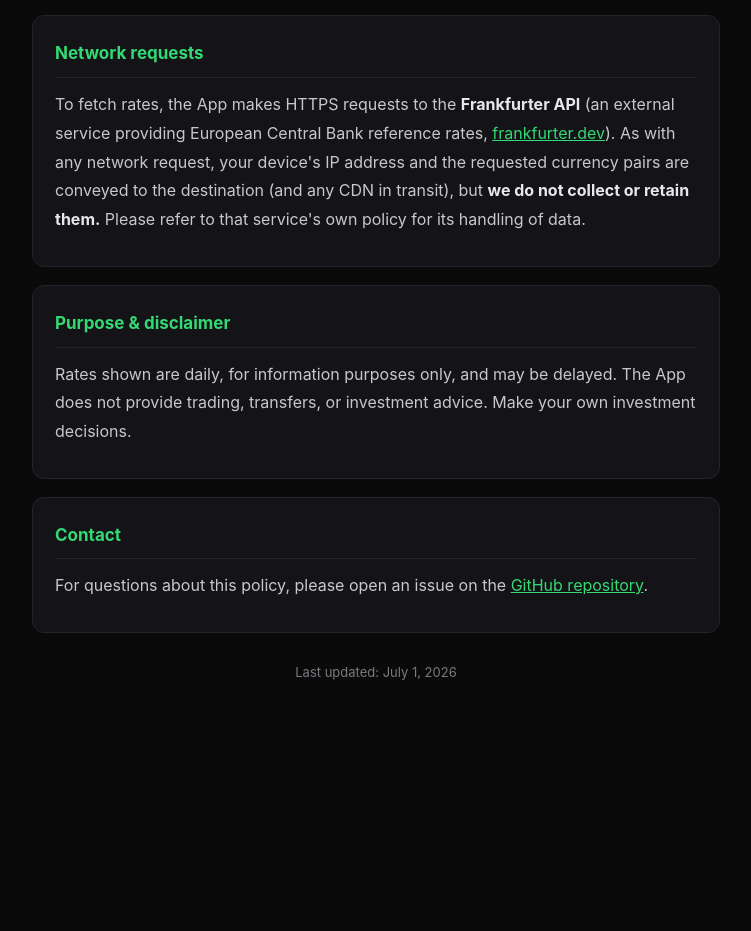
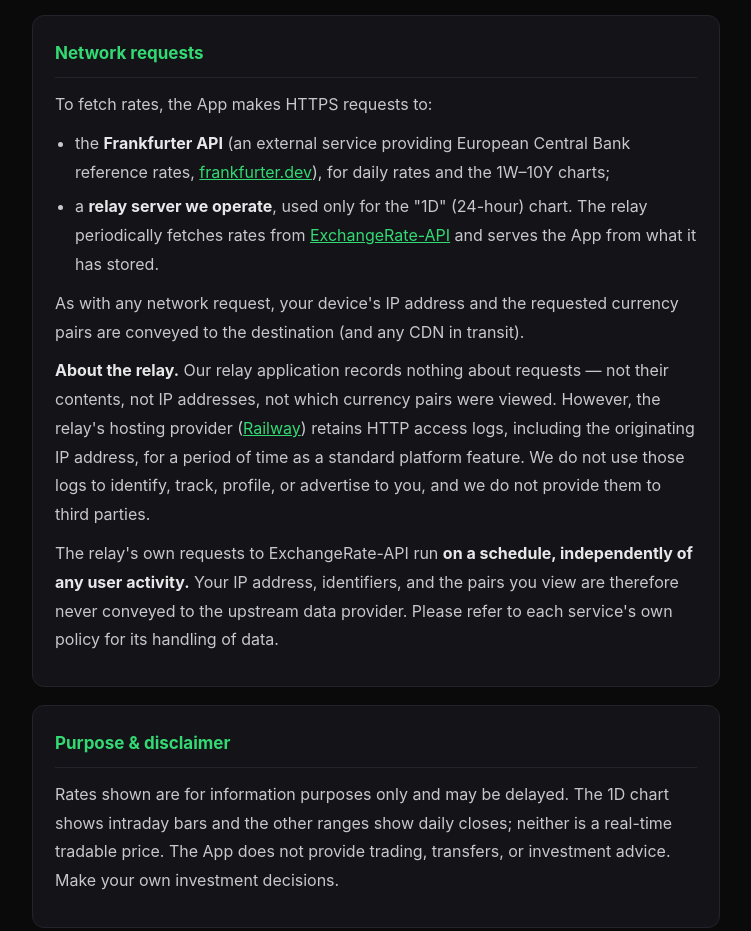
Before and after one commit to syys3537-ssm/fx-vision-privacy, a plain HTML site: page privacy.html in a window 1280 px wide. Shown: the part 822-1753 px from the top of the page, without its empty margins (264-1015 px from the left). Before the commit the page ends 1609 px from the top, so only its background shows below. Drawn offline with Linux system fonts and the light colour scheme.

Commit message:
Update privacy policy: intraday relay (ExchangeRate-API via Railway)

```diff
--- a/privacy.html
+++ b/privacy.html
@@ -68,17 +68,24 @@
     </section>
     <section>
       <h2>外部通信について</h2>
-      <p>本アプリは為替レートを取得するため、<strong>Frankfurter API</strong>（欧州中央銀行の参照レートを提供する外部サービス。<a href="https://frankfurter.dev/">frankfurter.dev</a>）へHTTPS通信を行います。この通信に伴い、通信の性質上お使いの端末のIPアドレスや取得対象の通貨ペアが送信先（および経由するCDN）に伝わりますが、<strong>当方はこれらを収集・保管しません。</strong> 送信先サービスの取り扱いについては各サービスのポリシーをご確認ください。</p>
+      <p>本アプリは為替レートを取得するため、以下へHTTPS通信を行います。</p>
+      <ul>
+        <li><strong>Frankfurter API</strong>（欧州中央銀行の参照レートを提供する外部サービス。<a href="https://frankfurter.dev/">frankfurter.dev</a>）— 日次レートおよび1週間〜10年のチャートの取得に使用します。</li>
+        <li><strong>当方が運用する中継サーバ</strong> — 「1D」（24時間）チャートの取得にのみ使用します。中継サーバは <a href="https://www.exchangerate-api.com/">ExchangeRate-API</a> から定期的にレートを取得して保持しており、アプリからのリクエストに対してはその保持データを返します。</li>
+      </ul>
+      <p>これらの通信に伴い、通信の性質上お使いの端末のIPアドレスや取得対象の通貨ペアが送信先（および経由するCDN）に伝わります。</p>
+      <p><strong>中継サーバについて。</strong> 当方は中継サーバのアプリケーションにおいて、リクエスト内容・IPアドレス・閲覧された通貨ペアのいずれも記録していません。ただし、中継サーバのホスティング事業者（<a href="https://railway.com/">Railway</a>）が、プラットフォームの標準機能としてHTTPアクセスログ（接続元IPアドレスを含む）を一定期間保持します。当方はこのログをユーザーの識別・追跡・分析・広告のために利用することはなく、第三者へ提供することもありません。</p>
+      <p>中継サーバからExchangeRate-APIへの通信は、<strong>ユーザーのアクセスとは無関係に定期実行されます。</strong> そのため、お使いの端末のIPアドレス・識別情報・閲覧された通貨ペアが外部のデータ提供元へ伝わることはありません。送信先サービスの取り扱いについては各サービスのポリシーをご確認ください。</p>
     </section>
     <section>
       <h2>データの利用目的・免責</h2>
-      <p>本アプリが表示するレートは日次・情報提供目的であり、遅延があります。本アプリは取引・送金・投資助言などの金融機能を提供しません。投資判断はご自身の責任で行ってください。</p>
+      <p>本アプリが表示するレートは情報提供目的であり、遅延があります（日次レートに加え、1Dチャートでは日中足を表示しますが、いずれもリアルタイムの取引価格ではありません）。本アプリは取引・送金・投資助言などの金融機能を提供しません。投資判断はご自身の責任で行ってください。</p>
     </section>
     <section>
       <h2>お問い合わせ</h2>
       <p>本ポリシーに関するお問い合わせは、<a href="https://github.com/syys3537-ssm/kawase_app">GitHubリポジトリ</a>のIssueよりご連絡ください。</p>
     </section>
-    <p class="updated">最終更新: 2026年7月1日</p>
+    <p class="updated">最終更新: 2026年8月2日</p>
   </div>
 
   <!-- English -->
@@ -100,17 +107,24 @@
     </section>
     <section>
       <h2>Network requests</h2>
-      <p>To fetch rates, the App makes HTTPS requests to the <strong>Frankfurter API</strong> (an external service providing European Central Bank reference rates, <a href="https://frankfurter.dev/">frankfurter.dev</a>). As with any network request, your device's IP address and the requested currency pairs are conveyed to the destination (and any CDN in transit), but <strong>we do not collect or retain them.</strong> Please refer to that service's own policy for its handling of data.</p>
+      <p>To fetch rates, the App makes HTTPS requests to:</p>
+      <ul>
+        <li>the <strong>Frankfurter API</strong> (an external service providing European Central Bank reference rates, <a href="https://frankfurter.dev/">frankfurter.dev</a>), for daily rates and the 1W–10Y charts;</li>
+        <li>a <strong>relay server we operate</strong>, used only for the "1D" (24-hour) chart. The relay periodically fetches rates from <a href="https://www.exchangerate-api.com/">ExchangeRate-API</a> and serves the App from what it has stored.</li>
+      </ul>
+      <p>As with any network request, your device's IP address and the requested currency pairs are conveyed to the destination (and any CDN in transit).</p>
+      <p><strong>About the relay.</strong> Our relay application records nothing about requests — not their contents, not IP addresses, not which currency pairs were viewed. However, the relay's hosting provider (<a href="https://railway.com/">Railway</a>) retains HTTP access logs, including the originating IP address, for a period of time as a standard platform feature. We do not use those logs to identify, track, profile, or advertise to you, and we do not provide them to third parties.</p>
+      <p>The relay's own requests to ExchangeRate-API run <strong>on a schedule, independently of any user activity.</strong> Your IP address, identifiers, and the pairs you view are therefore never conveyed to the upstream data provider. Please refer to each service's own policy for its handling of data.</p>
     </section>
     <section>
       <h2>Purpose &amp; disclaimer</h2>
-      <p>Rates shown are daily, for information purposes only, and may be delayed. The App does not provide trading, transfers, or investment advice. Make your own investment decisions.</p>
+      <p>Rates shown are for information purposes only and may be delayed. The 1D chart shows intraday bars and the other ranges show daily closes; neither is a real-time tradable price. The App does not provide trading, transfers, or investment advice. Make your own investment decisions.</p>
     </section>
     <section>
       <h2>Contact</h2>
       <p>For questions about this policy, please open an issue on the <a href="https://github.com/syys3537-ssm/kawase_app">GitHub repository</a>.</p>
     </section>
-    <p class="updated">Last updated: July 1, 2026</p>
+    <p class="updated">Last updated: August 2, 2026</p>
   </div>
 </main>
 
```
